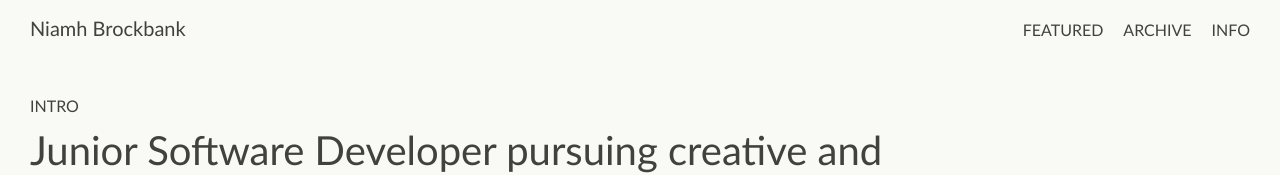
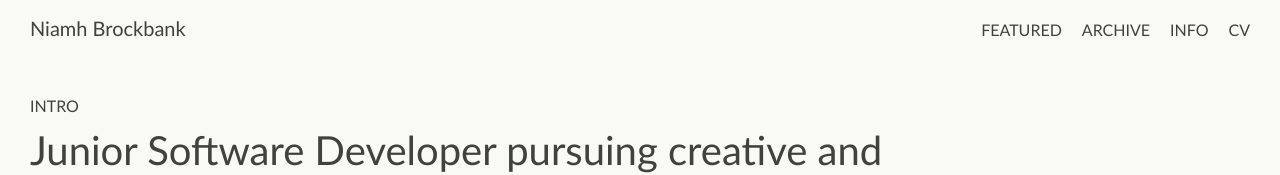
Before and after one commit to niamhbrockbank/portfolio, a React (Create React App) app: page / in a window 1280 px wide. Shown: the top 175 px of the page. Built offline with nearby package versions, Linux system fonts and the light colour scheme.

Commit message:
Add CV link to menu

```diff
--- a/src/components/MenuBar.tsx
+++ b/src/components/MenuBar.tsx
@@ -13,6 +13,11 @@ export default function MenuBar(): JSX.Element {
           <li className="menu_list_option">
             <a href="#contact_title">INFO</a>
           </li>
+          <li className="menu_list_option">
+            <a href="./Brockbank_Niamh_CV_220824.pdf" target="_blank">
+              CV
+            </a>
+          </li>
         </div>
       </ul>
     </>
```
Also changed, not shown: 1 other file (tests, documents, lock files or other folders).
